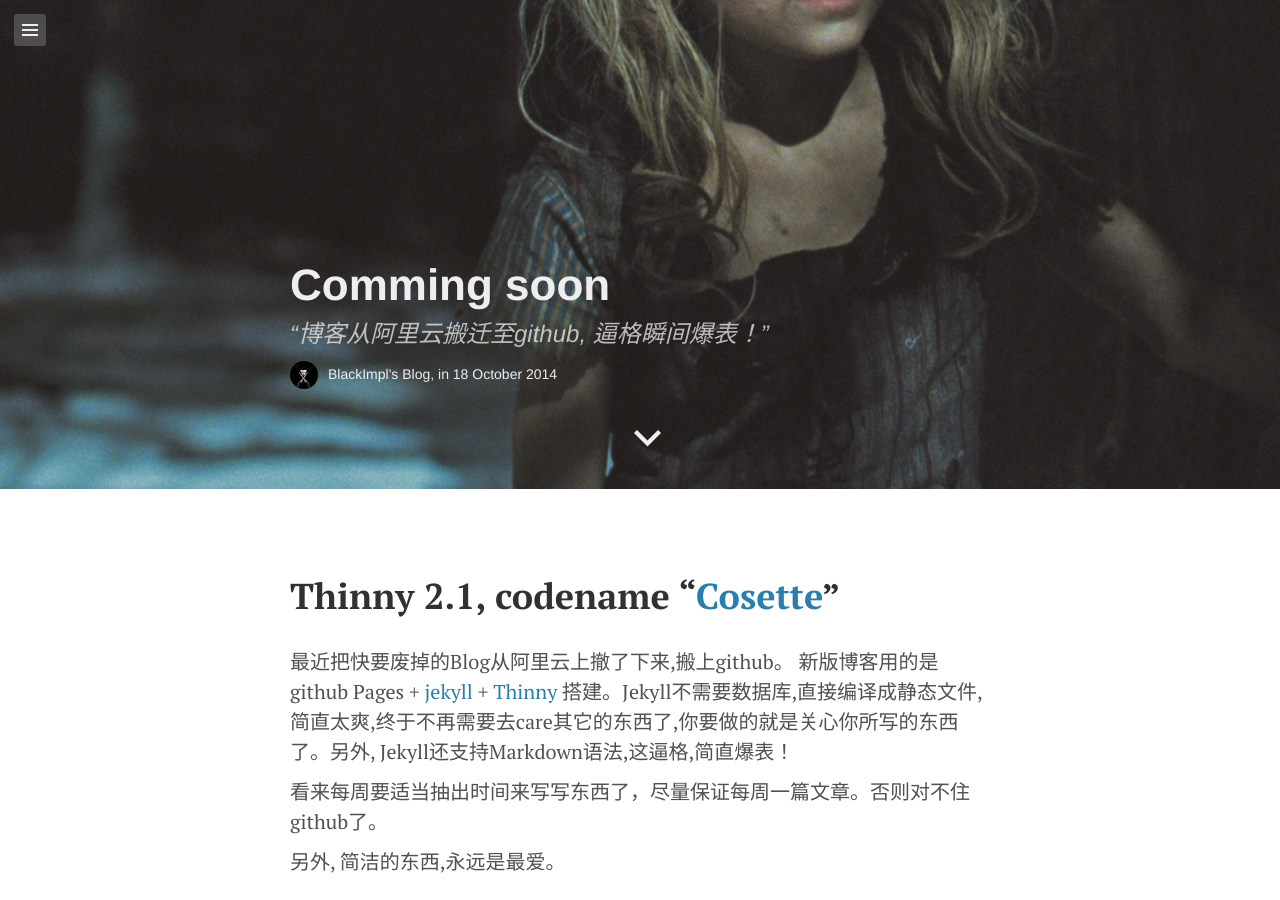
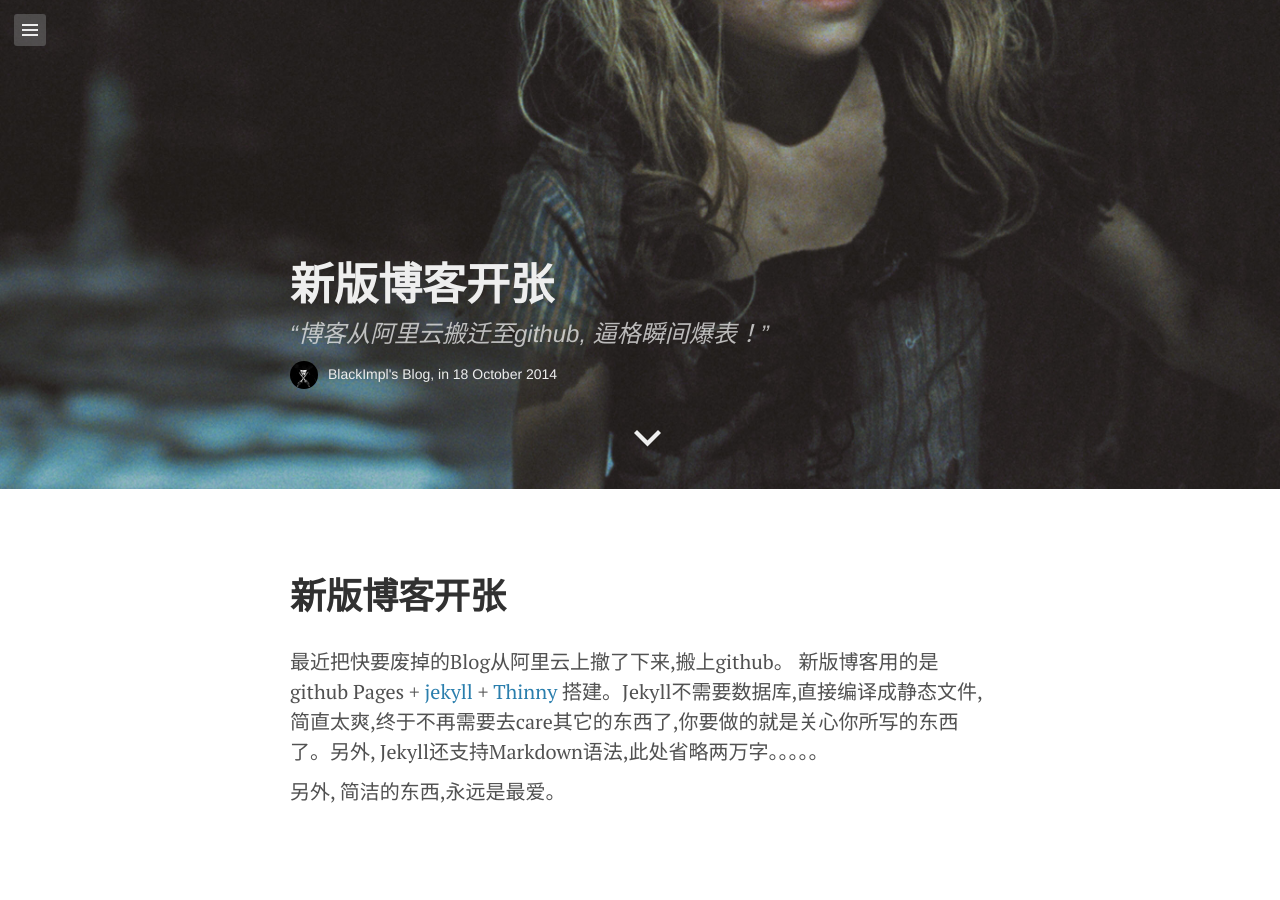
Before and after one commit to BlackImpl/blackimpl-blog, a Jekyll site: the page built from _posts/2014-10-18-Comming-soon.md, in a window 1280 px wide and 900 px high, scrolled down 411 px. Built offline with Jekyll 4.4.1, drawn with Linux system fonts in a browser that asks for light colours; Markdown is read by kramdown in place of the engine named in the settings.

Commit message:
edit post

```diff
--- a/_posts/2014-10-18-Comming-soon.md
+++ b/_posts/2014-10-18-Comming-soon.md
@@ -1,15 +1,13 @@
 ---
 layout: post
-title: "Comming soon"
+title: "新版博客开张"
 quote: 博客从阿里云搬迁至github, 逼格瞬间爆表！
 image: /media/2014-02-26-hello-cosette/cover.jpg
 video: false
 ---
 
-#Thinny 2.1, codename "[Cosette](http://lesmiserables.wikia.com/wiki/Cosette)"
+#新版博客开张
 
-最近把快要废掉的Blog从阿里云上撤了下来,搬上github。 新版博客用的是github Pages + [jekyll](http://jekyllrb.com/) + [Thinny](http://jekyllthemes.org/themes/thinny/) 搭建。Jekyll不需要数据库,直接编译成静态文件,简直太爽,终于不再需要去care其它的东西了,你要做的就是关心你所写的东西了。另外, Jekyll还支持Markdown语法,这逼格,简直爆表！
-
-看来每周要适当抽出时间来写写东西了，尽量保证每周一篇文章。否则对不住github了。
+最近把快要废掉的Blog从阿里云上撤了下来,搬上github。 新版博客用的是github Pages + [jekyll](http://jekyllrb.com/) + [Thinny](http://jekyllthemes.org/themes/thinny/) 搭建。Jekyll不需要数据库,直接编译成静态文件,简直太爽,终于不再需要去care其它的东西了,你要做的就是关心你所写的东西了。另外, Jekyll还支持Markdown语法,此处省略两万字。。。。。
 
 另外, 简洁的东西,永远是最爱。
```
